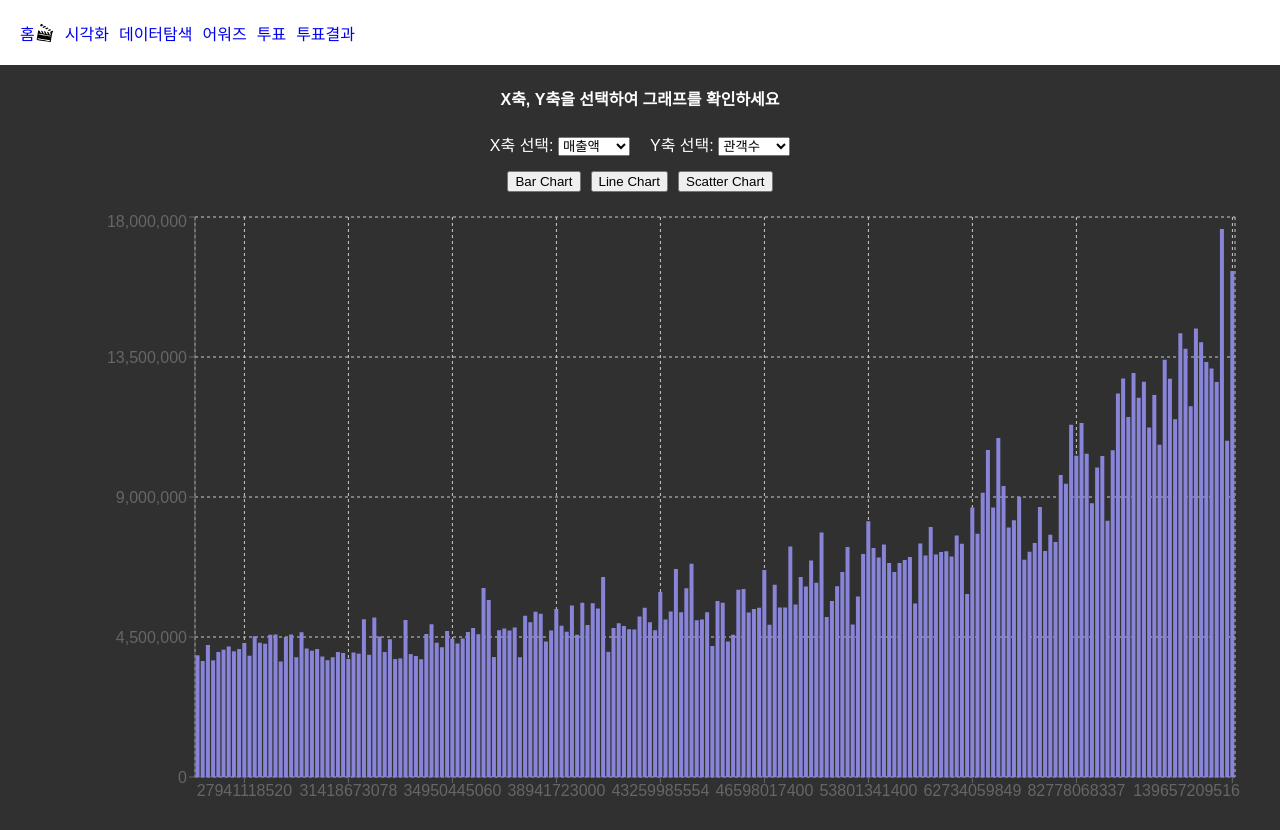
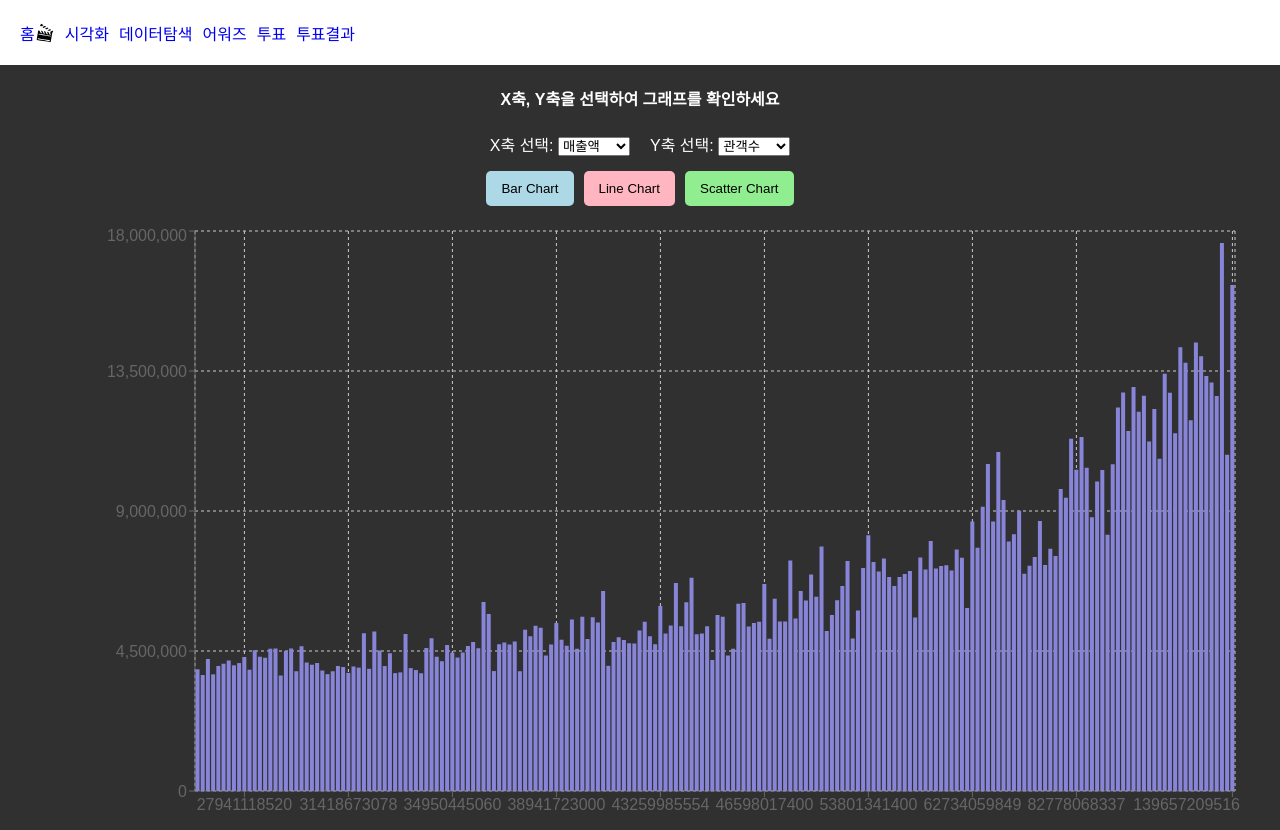
Before and after one commit to gitaehee/visualize_self, a Next.js app in the folder frontend/: page /explore in a window 1280 px wide. Shown: the top 830 px of the page. Built offline with nearby package versions, Linux system fonts and the light colour scheme.

Commit message:
feat: 그래프 종류 버튼 색 바꿈

```diff
--- a/frontend/src/app/explore/page.tsx
+++ b/frontend/src/app/explore/page.tsx
@@ -4059,9 +4059,11 @@
                     pointerEvents: "none",
                     whiteSpace: "nowrap",
                 }}>
-                    <p><strong>{data.영화명 || "알 수 없음"}</strong></p>
+                    <p><strong>{data.영화명}</strong></p>
                     <p>{xAxis} : {xValue}</p>
                     <p>{yAxis} : {yValue}</p>
+                    <p style={{ color: "gainsboro" }}>장르 : {data.장르}</p>
+                    <p style={{ color: "gainsboro" }}>개봉일 : {data.개봉일}</p>
                 </div>
             );
         }
@@ -4073,7 +4075,11 @@
     // ✅ X축 선택 시 Y축 옵션에서 자동 제외
     const availableYOptions = useMemo(() => numericColumns.filter((col) => col !== xAxis), [xAxis]);
 
-
+    const chartColors: Record<string, string> = { // 그래프 종류 버튼 색
+        Bar: "lightblue",
+        Line: "lightpink",
+        Scatter: "lightgreen",
+      };
 
     // ✅ X축, Y축 변경 시 데이터 변환 + 정렬
     useEffect(() => {
@@ -4098,6 +4104,8 @@
 
         return {
           영화명: d.영화명, // ✅ 영화명 추가
+          장르: d.장르,    // ✅ 장르 추가
+          개봉일: d.개봉일, // ✅ 개봉일 추가
           x: parseFloat(String(xValue).replace(/,/g, "")) || 0,
           y: parseFloat(String(yValue).replace(/,/g, "")) || 0,
         };
@@ -4188,7 +4196,15 @@
           {["Bar", "Line", "Scatter"]
             .filter((type) => type !== "Scatter" || isScatterChartAvailable) // ✅ X축이 숫자일 때만 Scatter 버튼 유지
             .map((type) => (
-            <button key={type} onClick={() => setChartType(type)}>
+            <button key={type} onClick={() => setChartType(type)}
+                style={{
+                backgroundColor: chartColors[type], // ✅ 버튼 색상 적용
+                padding: "10px 15px",
+                border: "none",
+                borderRadius: "5px",
+                cursor: "pointer",
+                }}
+            >
                 {type} Chart
             </button>
             ))}
```
